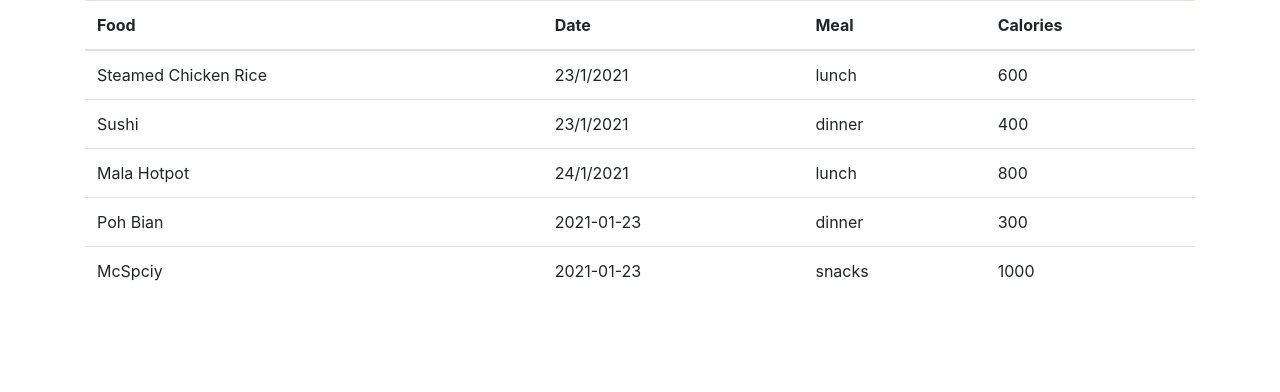
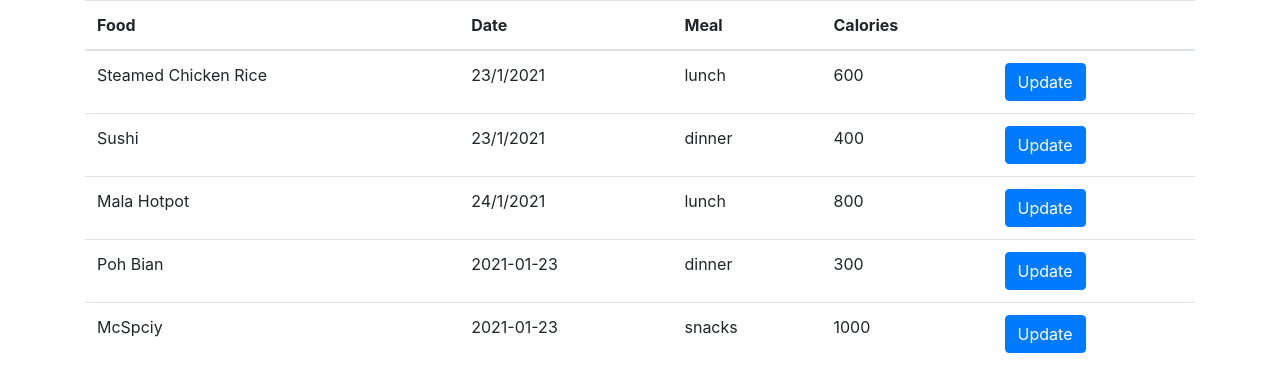
Before and after one commit to kunxin-chor/tgc-10-food-crud, a Flask app: page /foods in a window 1280 px wide. Shown: the top 392 px of the page. Run offline with Flask 2, Linux system fonts and the light colour scheme; some libraries are stand-ins or nearby versions.

Commit message:
Update food is done

```diff
--- a/app.py
+++ b/app.py
@@ -58,7 +58,7 @@ def process_add_food():
 @app.route('/foods/<int:food_id>/update')
 def show_update_food(food_id):
     # linear search to find the record that we want to edit
-    wanted_food_record =find_food_by_id(food_id)
+    wanted_food_record = find_food_by_id(food_id)
 
     return render_template('update_food.template.html',
                            food=wanted_food_record)
--- a/templates/foods.template.html
+++ b/templates/foods.template.html
@@ -8,6 +8,7 @@
              <th>Date</th>
              <th>Meal</th>
              <th>Calories</th>
+             <th></th>
          </tr>
 
      </thead>
@@ -18,6 +19,9 @@
          <td>{{food.when_eaten}}</td>
          <td>{{food.meal}}</td>
          <td>{{food.calories}}</td>
+         <td>
+             <a class="btn btn-primary" href="{{ url_for('show_update_food', food_id=food.id) }}">Update</a>
+         </td>
      </tr>
 
      {% endfor %}
```
